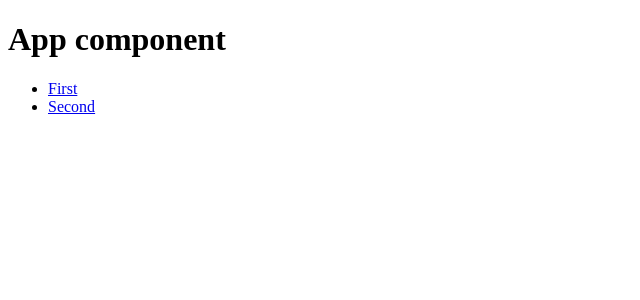
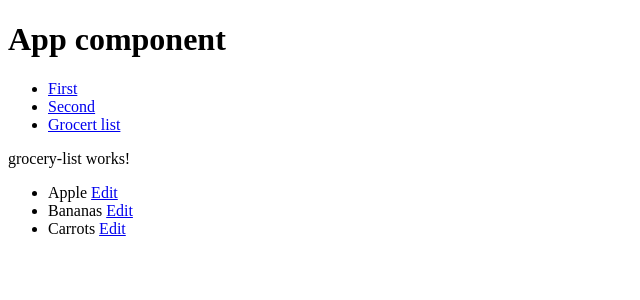
Before and after one commit to AnPham112/angular-features, an Angular app in the folder angular-routing/: page /groceries in a window 1280 px wide. Before the commit this address led to /. Shown: the top 300 px of the page, without its empty margins (0-640 px from the left). Built offline with nearby package versions, Linux system fonts and the light colour scheme.

Commit message:
basic-withComponentInputBinding

```diff
--- a/angular-routing/src/app/app.component.html
+++ b/angular-routing/src/app/app.component.html
@@ -8,6 +8,9 @@
     <li>
       <a routerLink="/second-component" routerLinkActive="active">Second</a>
     </li>
+    <li>
+      <a routerLink="/groceries" routerLinkActive="active">Grocert list</a>
+    </li>
   </ul>
 </nav>
 
--- a/angular-routing/src/app/app.config.ts
+++ b/angular-routing/src/app/app.config.ts
@@ -1,11 +1,11 @@
 import { ApplicationConfig, provideZoneChangeDetection } from '@angular/core';
-import { provideRouter } from '@angular/router';
+import { provideRouter, withComponentInputBinding } from '@angular/router';
 
 import { routes } from './app.routes';
 
 export const appConfig: ApplicationConfig = {
   providers: [
     provideZoneChangeDetection({ eventCoalescing: true }),
-    provideRouter(routes),
+    provideRouter(routes, withComponentInputBinding()),
   ],
 };
--- /dev/null
+++ b/angular-routing/src/app/components/grocery-item/grocery-item.component.html
@@ -0,0 +1,3 @@
+<div *ngIf="grocery$ | async as grocery">
+  <h4>Edit {{ grocery.name }}</h4>
+</div>
--- /dev/null
+++ b/angular-routing/src/app/components/grocery-item/grocery-item.component.ts
@@ -0,0 +1,20 @@
+import { AsyncPipe, NgIf } from '@angular/common';
+import { Component, inject, Input, numberAttribute } from '@angular/core';
+import { Observable } from 'rxjs';
+import { GroceryService } from '../../services/grocery.service';
+
+@Component({
+  selector: 'app-grocery-item',
+  standalone: true,
+  imports: [AsyncPipe, NgIf],
+  templateUrl: './grocery-item.component.html',
+  styleUrl: './grocery-item.component.css',
+})
+export class GroceryItemComponent {
+  groceryService = inject(GroceryService);
+  grocery$!: Observable<any>;
+  grocery: any;
+  @Input({ transform: numberAttribute }) set id(groceryId: number) {
+    this.grocery$ = this.groceryService.getGroceryById(groceryId);
+  }
+}
--- /dev/null
+++ b/angular-routing/src/app/components/grocery-list/grocery-list.component.html
@@ -0,0 +1,10 @@
+<p>grocery-list works!</p>
+
+<ul>
+  @for (grocery of groceries(); track grocery.id) {
+  <li>
+    {{ grocery.name }}
+    <a [routerLink]="['/groceries/edit', grocery.id]">Edit</a>
+  </li>
+  }
+</ul>
--- /dev/null
+++ b/angular-routing/src/app/components/grocery-list/grocery-list.component.ts
@@ -0,0 +1,19 @@
+import { Component, inject } from '@angular/core';
+import { GroceryService } from '../../services/grocery.service';
+import { toSignal } from '@angular/core/rxjs-interop';
+import { IGrocery } from '../../models/grocery.model';
+import { RouterLink } from '@angular/router';
+
+@Component({
+  selector: 'app-grocery-list',
+  standalone: true,
+  imports: [RouterLink],
+  templateUrl: './grocery-list.component.html',
+  styleUrl: './grocery-list.component.css',
+})
+export class GroceryListComponent {
+  groceryService = inject(GroceryService);
+  groceries = toSignal(this.groceryService.getGroceries(), {
+    initialValue: [],
+  });
+}
--- /dev/null
+++ b/angular-routing/src/app/models/grocery.model.ts
@@ -0,0 +1,4 @@
+export interface IGrocery {
+  id: number;
+  name: string;
+}
--- /dev/null
+++ b/angular-routing/src/app/services/grocery.service.ts
@@ -0,0 +1,22 @@
+import { Injectable } from '@angular/core';
+import { of } from 'rxjs';
+
+@Injectable({
+  providedIn: 'root',
+})
+export class GroceryService {
+  private groceries = [
+    { id: 1, name: 'Apple' },
+    { id: 2, name: 'Bananas' },
+    { id: 3, name: 'Carrots' },
+  ];
+
+  getGroceries() {
+    return of(this.groceries);
+  }
+
+  getGroceryById(id: number) {
+    const grocery = this.groceries.find((item) => item.id === id);
+    return of(grocery);
+  }
+}
```
Also changed, not shown: angular-routing/src/app/app.routes.ts (+10 -0 lines), angular-routing/src/app/components/grocery-item/grocery-item.component.css (added), angular-routing/src/app/components/grocery-list/grocery-list.component.css (added), 2 other files (tests, documents, lock files or other folders).
